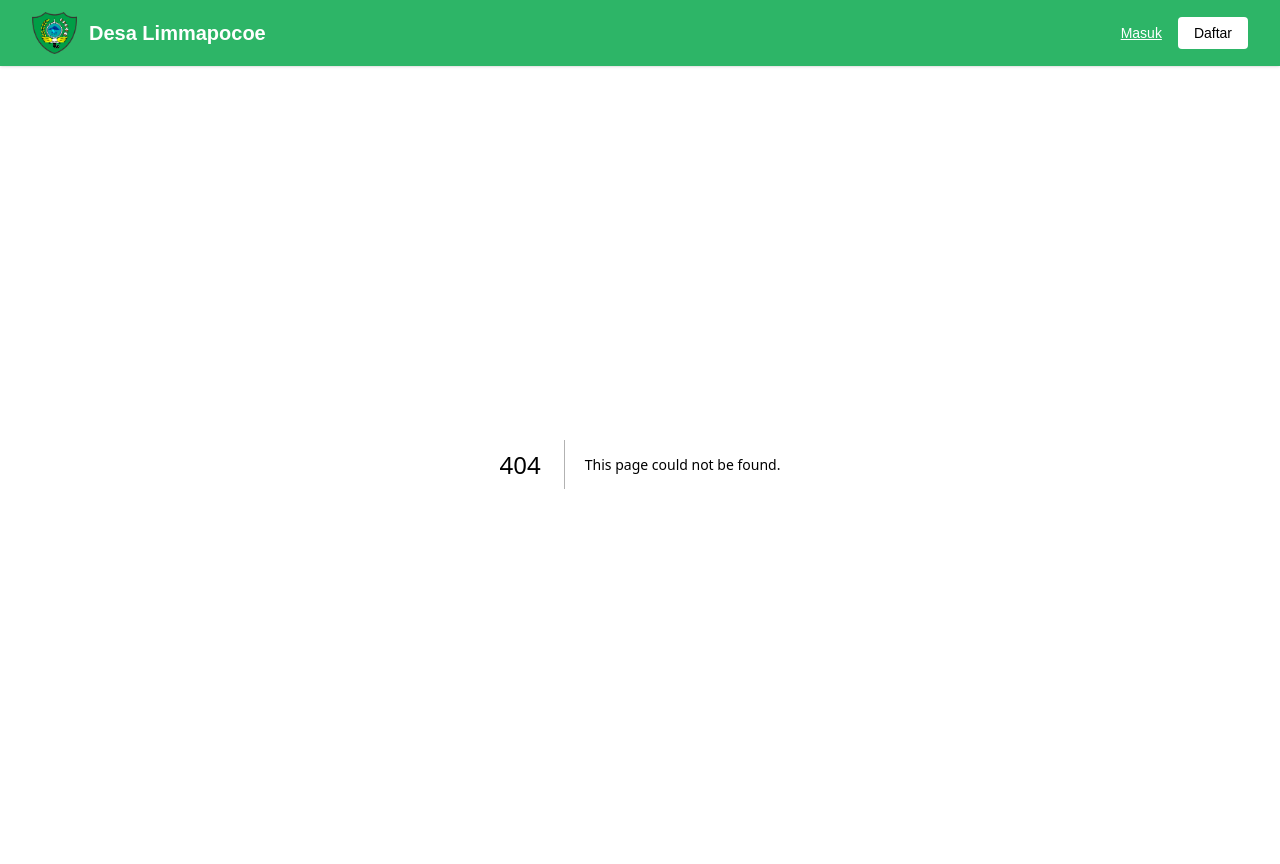
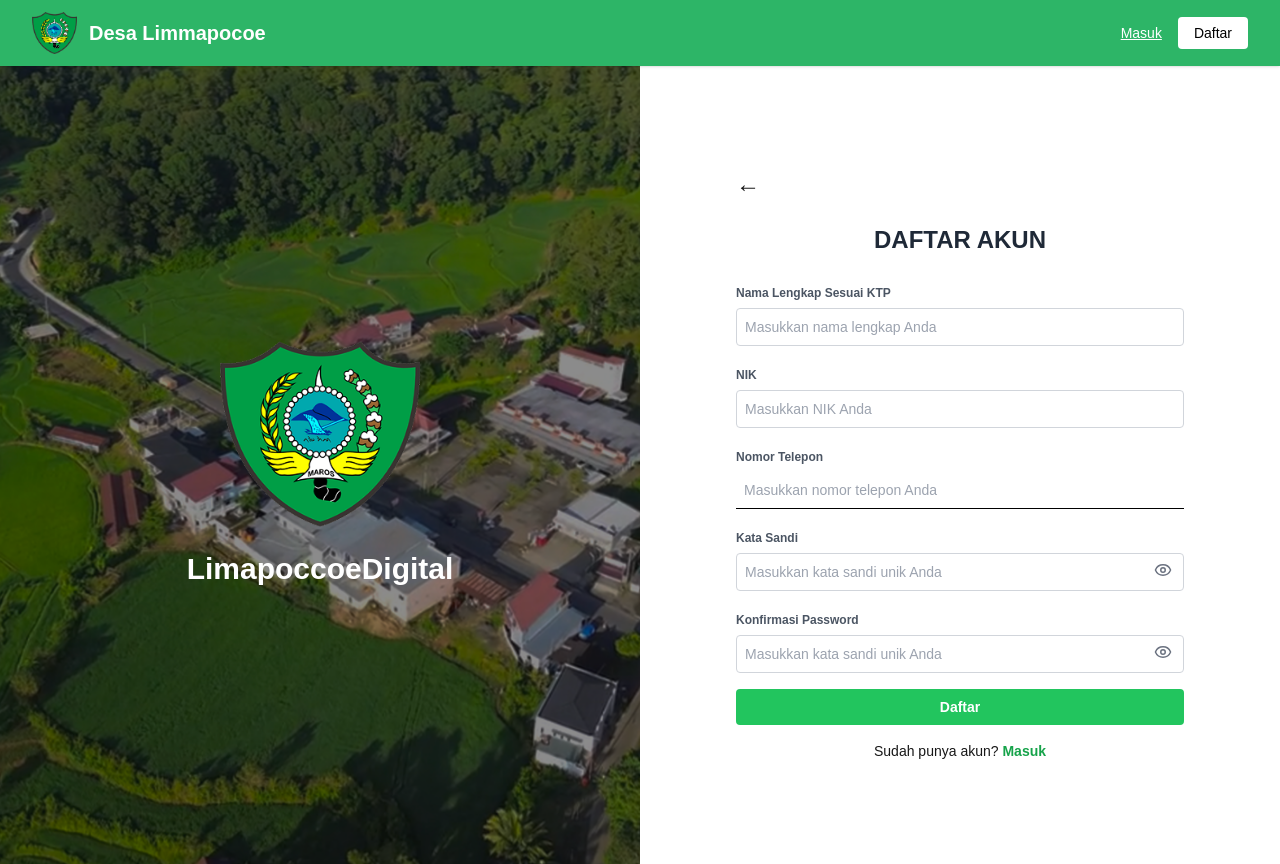
Before and after one commit to muhammadzulfadly/limapoccoedigital, a Next.js app: page /auth/daftar-akun in a window 1280 px wide. Before the commit this address had no page. Built offline with nearby package versions, Linux system fonts and the light colour scheme.

Commit message:
halaman daftar-akun

```diff
--- /dev/null
+++ b/app/auth/daftar-akun/page.js
@@ -0,0 +1,161 @@
+"use client";
+
+import { useState } from "react";
+import Image from "next/image";
+import { useRouter } from "next/navigation";
+import { Eye, EyeOff } from "lucide-react";
+
+export default function Page() {
+  const [form, setForm] = useState({
+    nama: "",
+    nik: "",
+    telepon: "",
+    password: "",
+    konfirmasi: "",
+  });
+
+  const router = useRouter();
+  const [errors, setErrors] = useState({});
+  const [showPassword, setShowPassword] = useState(false);
+  const [showKonfirmasi, setShowKonfirmasi] = useState(false);
+
+  const validate = () => {
+    const newErrors = {};
+    if (!/^([a-zA-Z]+\s){1,}[a-zA-Z]+$/.test(form.nama)) {
+      newErrors.nama = "Nama lengkap tidak valid. Harus terdiri dari minimal 2 kata dan hanya huruf.";
+    }
+    if (!/^\d{16}$/.test(form.nik)) {
+      newErrors.nik = "NIK tidak valid. Harus terdiri dari 16 digit angka.";
+    }
+    if (!/^08\d{8,11}$/.test(form.telepon)) {
+      newErrors.telepon = "Nomor telepon tidak valid. Harus dimulai dengan 08 dan 10-13 digit.";
+    }
+    if (!/^(?=.*[a-zA-Z])(?=.*\d).{8,}$/.test(form.password)) {
+      newErrors.password = "Kata sandi tidak kuat. Minimal 8 karakter dan kombinasi huruf & angka.";
+    }
+    if (form.password !== form.konfirmasi) {
+      newErrors.konfirmasi = "Kata sandi tidak valid";
+    }
+    setErrors(newErrors);
+    return Object.keys(newErrors).length === 0;
+  };
+
+  const handleSubmit = (e) => {
+    e.preventDefault();
+    if (validate()) {
+      alert("Form valid!");
+    }
+  };
+
+  const handleChange = (e) => {
+    setForm({ ...form, [e.target.name]: e.target.value });
+  };
+
+  return (
+    <div className="flex min-h-screen">
+      {/* Left Side */}
+      <div className="w-1/2 relative hidden lg:flex items-center justify-center">
+        <Image src="/bg-limapoccoe.png" alt="Background" layout="fill" objectFit="cover" className="z-0" />
+        <div className="z-10 text-center text-white">
+          <Image src="/logo.png" alt="Logo" width={200} height={200} className="mx-auto mb-6" />
+          <h1 className="text-3xl font-bold text-white">LimapoccoeDigital</h1>
+        </div>
+      </div>
+
+      {/* Right Side - Form */}
+      <div className="w-full lg:w-1/2 flex items-center justify-center px-4">
+        <div className="w-full max-w-md">
+          <button onClick={() => router.back()} className="mb-6 text-2xl">
+            ←
+          </button>
+          <h1 className="text-2xl font-bold mb-6 text-center text-gray-800">DAFTAR AKUN</h1>
+          <form onSubmit={handleSubmit} className="space-y-4">
+            {/* Nama */}
+            <div>
+              <label className="text-xs font-semibold text-gray-600">Nama Lengkap Sesuai KTP</label>
+              <input type="text" name="nama" value={form.nama} onChange={handleChange} placeholder="Masukkan nama lengkap Anda" className={`w-full border ${errors.nama ? "border-red-500" : "border-gray-300"} rounded p-2 mt-1 text-sm`} />
+              {errors.nama && <p className="text-red-500 text-xs mt-1">{errors.nama}</p>}
+            </div>
+
+            {/* NIK */}
+            <div>
+              <label className="text-xs font-semibold text-gray-600">NIK</label>
+              <input
+                type="text"
+                name="nik"
+                value={form.nik}
+                onChange={(e) => {
+                  const value = e.target.value;
+                  // Hanya biarkan angka dan pastikan panjangnya maksimal 16 karakter
+                  if (/^\d{0,16}$/.test(value)) {
+                    handleChange(e); // Hanya update state jika valid
+                  }
+                }}
+                placeholder="Masukkan NIK Anda"
+                className={`w-full border ${errors.nik ? "border-red-500" : "border-gray-300"} rounded p-2 mt-1 text-sm`}
+              />
+              {errors.nik && <p className="text-red-500 text-xs mt-1">{errors.nik}</p>}
+            </div>
+
+            {/* Telepon */}
+            <div>
+              <label className="text-xs font-semibold text-gray-600">Nomor Telepon</label>
+              <input type="text" name="telepon" value={form.telepon} onChange={handleChange} placeholder="Masukkan nomor telepon Anda" className={`w-full border-b ${errors.telepon ? "border-red-500" : "border-black"} p-2 mt-1 text-sm`} />
+              {errors.telepon && <p className="text-red-500 text-xs mt-1">{errors.telepon}</p>}
+            </div>
+
+            {/* Password */}
+            <div>
+              <label className="text-xs font-semibold text-gray-600">Kata Sandi</label>
+              <div className="relative">
+                <input
+                  type={showPassword ? "text" : "password"}
+                  name="password"
+                  value={form.password}
+                  onChange={handleChange}
+                  placeholder="Masukkan kata sandi unik Anda"
+                  className={`w-full border ${errors.password ? "border-red-500" : "border-gray-300"} rounded p-2 mt-1 text-sm pr-10`}
+                />
+                <button type="button" onClick={() => setShowPassword(!showPassword)} className="absolute right-3 top-1/2 transform -translate-y-1/2 text-gray-500">
+                  {showPassword ? <EyeOff size={18} /> : <Eye size={18} />}
+                </button>
+              </div>
+              {errors.password && <p className="text-red-500 text-xs mt-1">{errors.password}</p>}
+            </div>
+
+            {/* Konfirmasi */}
+            <div>
+              <label className="text-xs font-semibold text-gray-600">Konfirmasi Password</label>
+              <div className="relative">
+                <input
+                  type={showKonfirmasi ? "text" : "password"}
+                  name="konfirmasi"
+                  value={form.konfirmasi}
+                  onChange={handleChange}
+                  placeholder="Masukkan kata sandi unik Anda"
+                  className={`w-full border ${errors.konfirmasi ? "border-red-500" : "border-gray-300"} rounded p-2 mt-1 text-sm pr-10`}
+                />
+                <button type="button" onClick={() => setShowKonfirmasi(!showKonfirmasi)} className="absolute right-3 top-1/2 transform -translate-y-1/2 text-gray-500">
+                  {showKonfirmasi ? <EyeOff size={18} /> : <Eye size={18} />}
+                </button>
+              </div>
+              {errors.konfirmasi && <p className="text-red-500 text-xs mt-1">{errors.konfirmasi}</p>}
+            </div>
+
+            {/* Submit */}
+            <button type="submit" className="w-full bg-green-500 text-white py-2 rounded text-sm font-semibold mt-4">
+              Daftar
+            </button>
+
+            <p className="text-center mt-4 text-sm">
+              Sudah punya akun?{" "}
+              <a href="/auth/masuk-akun" className="text-green-600 font-semibold">
+                Masuk
+              </a>
+            </p>
+          </form>
+        </div>
+      </div>
+    </div>
+  );
+}
--- a/app/layout.js
+++ b/app/layout.js
@@ -1,45 +1,37 @@
 // app/layout.js
-import './globals.css';
-import Image from 'next/image';
-import Link from 'next/link';
+import "./globals.css";
+import Image from "next/image";
+import Link from "next/link";
 
 export const metadata = {
-  title: 'Desa Limmapocoe',
-  description: 'Website Resmi Desa Limmapocoe',
+  title: "Desa Limmapocoe",
+  description: "Website Resmi Desa Limmapocoe",
 };
 
 export default function RootLayout({ children }) {
   return (
     <html lang="id">
-      <body className="pt-16"> {/* Tambahkan padding top agar konten tidak tertutup header */}
+      <body className="pt-16">
+        {" "}
+        {/* Tambahkan padding top agar konten tidak tertutup header */}
         {/* Header Tetap di Atas */}
         <header className="bg-[#2DB567] fixed top-0 left-0 w-full z-50 flex items-center justify-between px-8 py-3 shadow">
           {/* Kiri: Logo dan Nama */}
           <div className="flex items-center gap-3">
-            <Image
-              src="/logo.png"
-              alt="Logo Desa Limmapocoe"
-              width={45}
-              height={45}
-              priority
-            />
+            <Image src="/logo.png" alt="Logo Desa Limmapocoe" width={45} height={45} priority />
             <span className="text-white font-bold text-lg md:text-xl">Desa Limmapocoe</span>
           </div>
 
           {/* Kanan: Masuk & Daftar */}
           <div className="flex items-center gap-4">
-            <Link href="/login" className="text-white text-sm underline hover:text-gray-100">
+            <Link href="/auth/masuk-akun" className="text-white text-sm underline hover:text-gray-100">
               Masuk
             </Link>
-            <Link
-              href="/register"
-              className="bg-white text-black text-sm font-medium px-4 py-1.5 rounded hover:bg-gray-200"
-            >
+            <Link href="/auth/daftar-akun" className="bg-white text-black text-sm font-medium px-4 py-1.5 rounded hover:bg-gray-200">
               Daftar
             </Link>
           </div>
         </header>
-
         {/* Isi Halaman */}
         <main>{children}</main>
       </body>
--- a/package.json
+++ b/package.json
@@ -9,6 +9,7 @@
     "lint": "next lint"
   },
   "dependencies": {
+    "lucide-react": "^0.518.0",
     "next": "15.3.3",
     "react": "^19.0.0",
     "react-dom": "^19.0.0"
```
Also changed, not shown: public/bg-limapoccoe.png (added), 1 other file (tests, documents, lock files or other folders).
